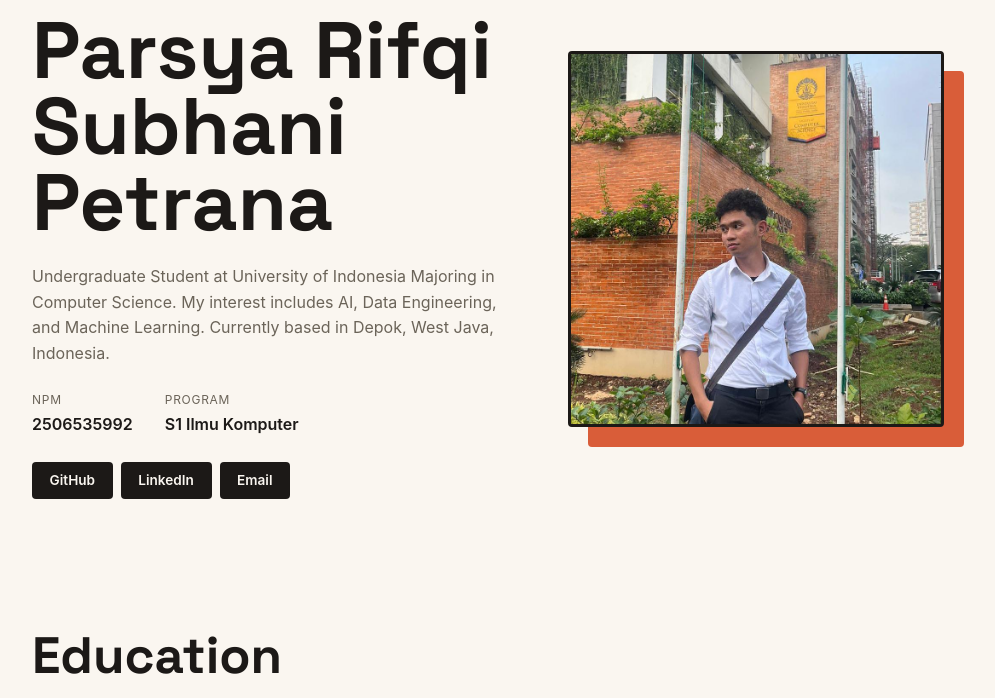
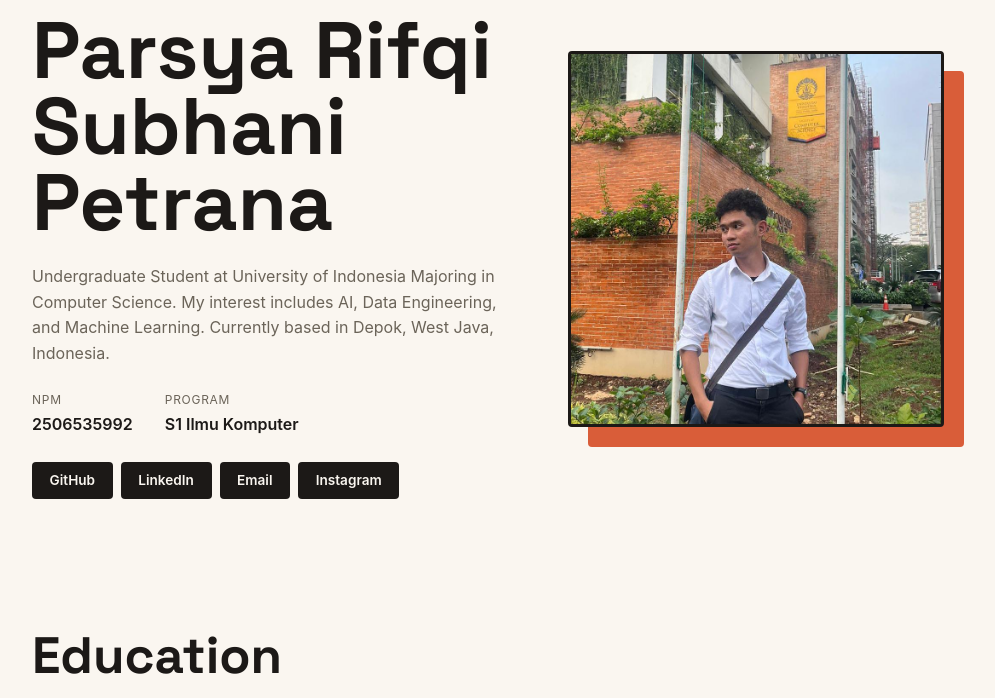
Before and after one commit to parsyarifqi/myportofolio, a Django app: page / in a window 1280 px wide. Shown: the part 168-866 px from the top of the page, without its empty margins (152-1147 px from the left). Run offline with Django 5.2, Linux system fonts and the light colour scheme.

Commit message:
feat: added shortcut to personal instagram account

```diff
--- a/templates/index.html
+++ b/templates/index.html
@@ -48,6 +48,7 @@
                         <a href="https://github.com/parsyarifqi" class="social-link">GitHub</a>
                         <a href="https://www.linkedin.com/in/parsya-rifqi-subhani-petrana-8b3368305/" class="social-link">LinkedIn</a>
                         <a href="mailto:parsyapetrana4@gmail.com" class="social-link">Email</a>
+                        <a href="https://www.instagram.com/parsyarfqi/" class="social-link">Instagram</a>
                     </div>
                 </div>
             </div>
```
